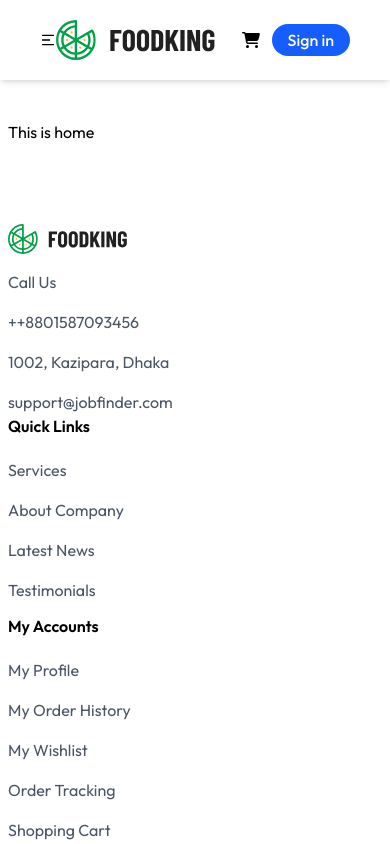
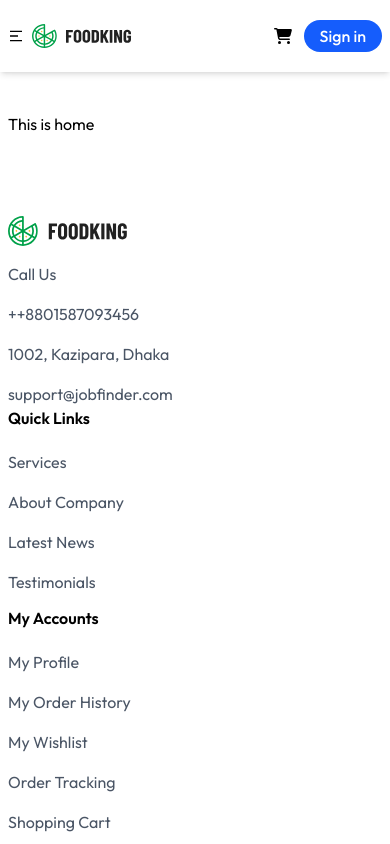
Before and after one commit to Nobleman78/Swaggy, a React (Vite) app: page / in a window 390 px wide. Shown: the top 844 px of the page. Built offline with nearby package versions, Linux system fonts and the light colour scheme.

Commit message:
Updated In Navbar

```diff
--- a/src/components/Navbar.jsx
+++ b/src/components/Navbar.jsx
@@ -18,10 +18,10 @@ const Navbar = () => {
 
     return (
 
-        <div className='flex justify-between items-center py-5 font-medium sticky top-0 w-full px-10 shadow-md bg-white z-50 '>
-            <div className='flex items-center justify-center'>
+        <div className='flex justify-between items-center py-5 font-medium sticky top-0 w-full lg:px-10 px-2 shadow-md bg-white z-50 '>
+            <div className='flex items-center gap-2 justify-center'>
                 <RiMenu2Line onClick={() => setOpen(!open)} className='md:hidden' />
-                <Link to='/'><img className='w-40' src={logo} alt="Logo" /></Link>
+                <Link to='/'><img className='lg:w-40 w-25' src={logo} alt="Logo" /></Link>
             </div>
             <ul className='hidden sm:flex gap-5 text-sm '>
                 <NavLink to='/' className='flex flex-col items-center gap-1' >
@@ -67,15 +67,15 @@ const Navbar = () => {
 
 
             {/* {Sidebar Menu for small screen} */}
-            <div className={`md:hidden fixed w-100 inset-0 bg-white z-40 transition-all duration-300 ease-in-out transform ${open ? 'translate-x-0' : '-translate-x-full'}`}>
+            <div className={`md:hidden fixed w-full inset-0 bg-white z-40 transition-all duration-300 ease-in-out transform ${open ? 'translate-x-0' : '-translate-x-full'}`}>
                 <div className='flex flex-col text-gray-600'>
                     <div onClick={() => setOpen(false)} className='flex items-center gap-4 p-3'>
                         <p><RxCross2 className='text-lg' /></p>
                     </div>
                     <NavLink onClick={() => { setMenu('HOME'), setOpen(false) }} className={menu === 'HOME' ? 'py-2  bg-black pl-6 border  cursor-pointer text-white' : 'py-2  pl-6 border  cursor-pointer'} to='/'>HOME</NavLink>
-                    <NavLink onClick={() => { setMenu('FIND JOB'), setOpen(false) }} className={menu === 'FIND JOB' ? ' bg-black text-white py-2 pl-6 border-b cursor-pointer' : 'py-2  pl-6 border-b cursor-pointer'} to='/findjob'>FIND JOB</NavLink>
-                    <NavLink onClick={() => { setMenu('REQRUITER'), setOpen(false) }} className={menu === 'REQRUITER' ? 'bg-black  text-white border-b py-2 cursor-pointer pl-6 ' : 'py-2 pl-6 border-b cursor-pointer'} to='/recruiter'>REQRUITER</NavLink>
-                    <NavLink onClick={() => { setMenu('CANDIDATES'), setOpen(false) }} className={menu === 'CANDIDATES' ? 'py-2 pl-6 border-b cursor-pointer bg-black text-white' : 'py-2 pl-6 border-b cursor-pointer'} to='/candidate'>CANDIDATES</NavLink>
+                    <NavLink onClick={() => { setMenu('DASHBOARD'), setOpen(false) }} className={menu === 'DASHBOARD' ? ' bg-black text-white py-2 pl-6 border-b cursor-pointer' : 'py-2  pl-6 border-b cursor-pointer'} to='/dashboard'>DASHBOARD</NavLink>
+                    <NavLink onClick={() => { setMenu('OUR MENU'), setOpen(false) }} className={menu === 'OUR MENU' ? 'bg-black  text-white border-b py-2 cursor-pointer pl-6 ' : 'py-2 pl-6 border-b cursor-pointer'} to='/our-menu'>OUR MENU</NavLink>
+                    <NavLink onClick={() => { setMenu('OUR SHOP'), setOpen(false) }} className={menu === 'OUR SHOP' ? 'py-2 pl-6 border-b cursor-pointer bg-black text-white' : 'py-2 pl-6 border-b cursor-pointer'} to='/our-shop'>OUR SHOP</NavLink>
                     <NavLink onClick={() => { setMenu('CONTACT'), setOpen(false) }} className={menu === 'CONTACT' ? 'py-2 pl-6 border-b cursor-pointer bg-black text-white' : 'py-2 pl-6 border-b cursor-pointer'} to='/contact'>CONTACT</NavLink>
                     <NavLink onClick={() => { setMenu('LOGIN'), setOpen(false) }} className={menu === 'LOGIN' ? 'py-2 pl-6 border-b cursor-pointer bg-black text-white' : 'py-2 pl-6 border-b cursor-pointer'} to='/login'>LOGIN</NavLink>
                 </div>
```
